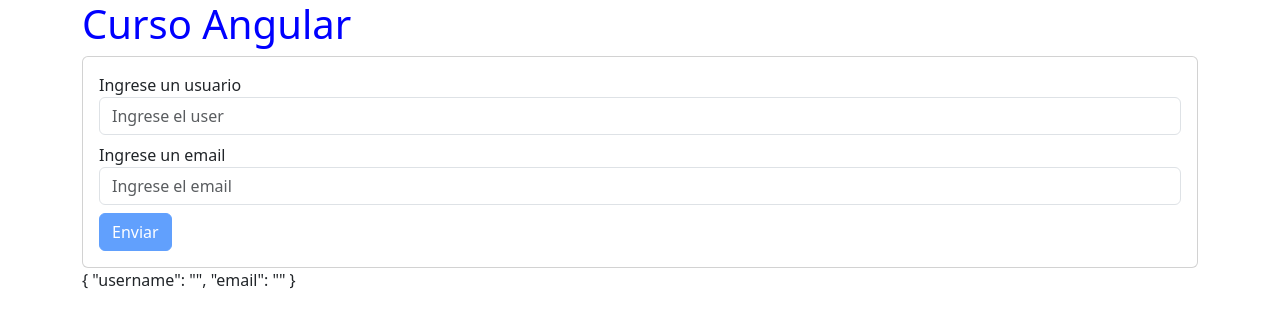
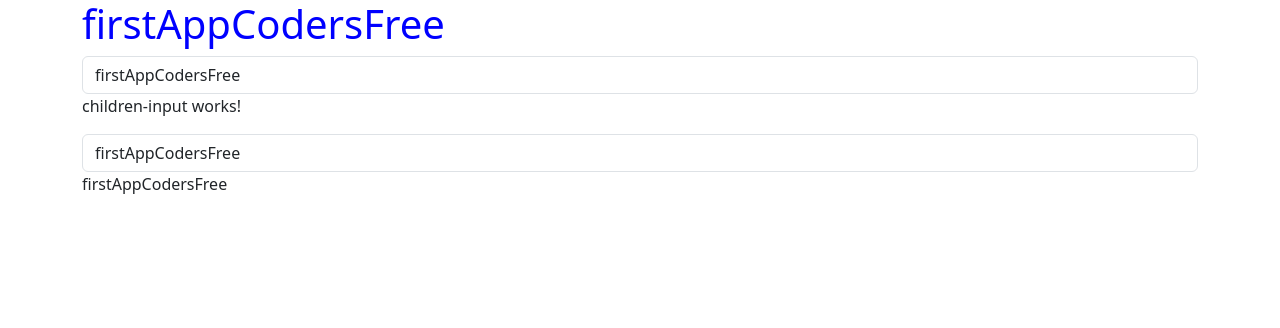
Before and after one commit to ponsianodeloor/firstAppAngularCodersFree, an Angular app: page / in a window 1280 px wide. Shown: the top 328 px of the page. Built offline with nearby package versions, Linux system fonts and the light colour scheme.

Commit message:
componente hijo envio de propiedades

```diff
--- a/src/app/app.component.html
+++ b/src/app/app.component.html
@@ -11,18 +11,23 @@
 <body>
 
 <div class="container">
-  <h1>Curso Angular</h1>
+  <h1>{{title}}</h1>
 
-  <!-- <app-contador></app-contador> -->
-  <!-- <app-botones></app-botones> -->
-  <!-- <app-change-image></app-change-image> -->
-  <!-- <app-formulario></app-formulario> -->
-  <!-- <app-bucles></app-bucles> -->
-  <!-- <app-switch></app-switch> -->
-  <!-- <app-form-template></app-form-template> -->
-  <!--  <app-form-reactive></app-form-reactive> -->
-  <!--  <app-form-reactive-form-group></app-form-reactive-form-group> -->
+  <!--
+  <app-contador></app-contador>
+  <app-botones></app-botones>
+  <app-change-image></app-change-image>
+  <app-formulario></app-formulario>
+  <app-bucles></app-bucles>
+  <app-switch></app-switch>
+  <app-form-template></app-form-template>
+  <app-form-reactive></app-form-reactive>
+  <app-form-reactive-form-group></app-form-reactive-form-group>
   <app-form-reactive-form-builder></app-form-reactive-form-builder>
+  <app-children-input title="{{title}}"></app-children-input>
+  -->
+  <input type="text" class="form-control" [(ngModel)]="title">
+  <app-children-input [title]="title"></app-children-input>
 </div>
 
 
--- a/src/app/app.module.ts
+++ b/src/app/app.module.ts
@@ -13,6 +13,7 @@ import {FormsModule, ReactiveFormsModule} from "@angular/forms";
 import { FormReactiveComponent } from './form-reactive/form-reactive.component';
 import { FormReactiveFormGroupComponent } from './form-reactive-form-group/form-reactive-form-group.component';
 import { FormReactiveFormBuilderComponent } from './form-reactive-form-builder/form-reactive-form-builder.component';
+import { ChildrenInputComponent } from './children-input/children-input.component';
 
 @NgModule({
   declarations: [
@@ -26,7 +27,8 @@ import { FormReactiveFormBuilderComponent } from './form-reactive-form-builder/f
     FormTemplateComponent,
     FormReactiveComponent,
     FormReactiveFormGroupComponent,
-    FormReactiveFormBuilderComponent
+    FormReactiveFormBuilderComponent,
+    ChildrenInputComponent
   ],
   imports: [
     BrowserModule,
--- /dev/null
+++ b/src/app/children-input/children-input.component.html
@@ -0,0 +1,4 @@
+<p>children-input works!</p>
+
+<input type="text" class="form-control" [(ngModel)]="title">
+{{title}}
```
Also changed, not shown: src/app/children-input/children-input.component.ts (added, +10 -0 lines), src/app/children-input/children-input.component.css (added), 1 other file (tests, documents, lock files or other folders).
